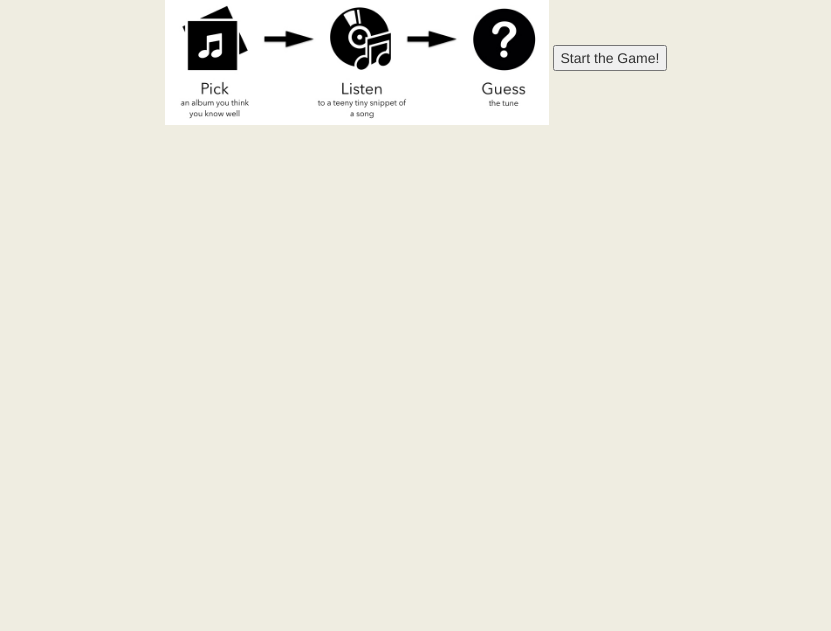
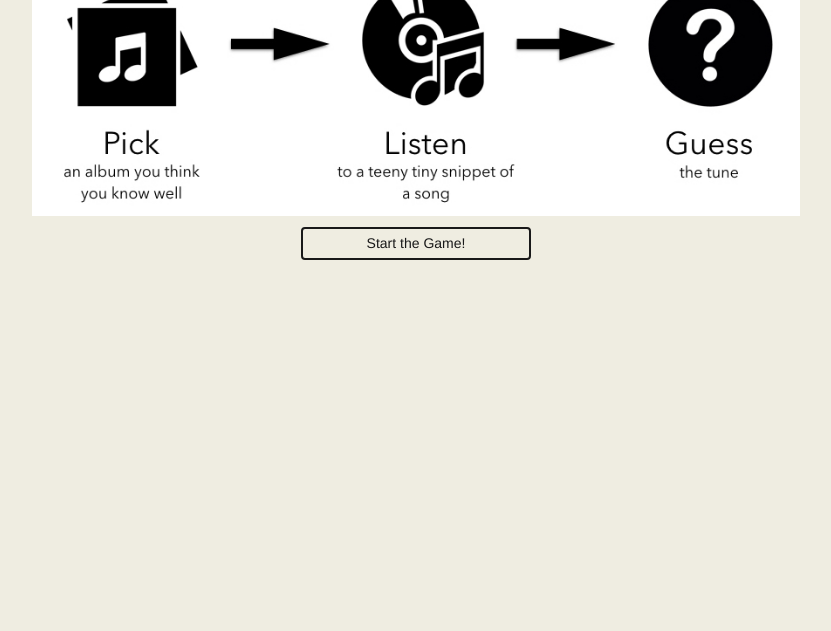
Before and after one commit to kevinpmcc/web-spotify-game, a website: page app/index.html at #/albums in a window 1280 px wide. Shown: the part 169-800 px from the top of the page, without its empty margins (224-1055 px from the left). Drawn offline with nearby package versions, Linux system fonts and the light colour scheme.

Commit message:
added styling to buttons and increased image size on splash screen

```diff
--- a/app/css/style.css
+++ b/app/css/style.css
@@ -1,11 +1,12 @@
 /* Empty. Add your own CSS if you like */
 #container {
-  padding-top: 50px;
+  padding-top: 10px;
   padding-right: 20%;
   /*padding-bottom: 50px;*/
   padding-left: 20%;
   text-align: center;
 }
+
 
 h1 {
   font-family:'Avenir Next', sans-serif;
@@ -29,15 +30,14 @@ ion-content {
 .list-group-item {
   padding-bottom: 10px;
 }
+
 .center {
   margin: auto;
 }
 
 .item {
-
   padding-bottom: 10px;
   margin-bottom: 10px;
-
 }
 
 input {
@@ -67,6 +67,11 @@ img {
   height: auto;
 }
 
+#splash-image {
+  width: 100%;
+  height: auto;
+}
+
 body {
   background-color: #EFEDE1;
 }
@@ -75,7 +80,7 @@ body {
 .music-buttons {
   padding-bottom: 20px;
 }
-.btn-search {
+.btn {
   display: inline-block;
   margin: 0.8em;
   padding: 0.275em 0.775em;
@@ -88,3 +93,11 @@ body {
   -moz-transition: color 0.2s ease-out, background-color 0.2s ease-out;
   transition: color 0.2s ease-out, background-color 0.2s ease-out;
 }
+
+.btn:hover {
+  background-color: black;
+  color: white;
+}
+#start-button {
+  width: 30%
+}
--- a/app/views/partials/splash.html
+++ b/app/views/partials/splash.html
@@ -1,11 +1,9 @@
 <div id="splash" ng-controller="IndexController as controller">
   <div id="container">
     <h1><b>SECOND GUESSING</b></h1>
-
-    <img src="/img/splashimg 2.jpeg" alt="hi" />
-
-
-    <button type="button" id='start-button' ng-click='controller.startGame()'>Start the Game!</button>
+    <img id="splash-image" src="/img/splashimg 2.jpeg" alt="hi" />
+    <br>
+    <button class="btn" type="button" id='start-button' ng-click='controller.startGame()'>Start the Game!</button>
 
   </div>
 </div>
```
Also changed, not shown: app/views/partials/albums.html (+2 -2 lines), app/views/partials/answer.html (+4 -4 lines).
